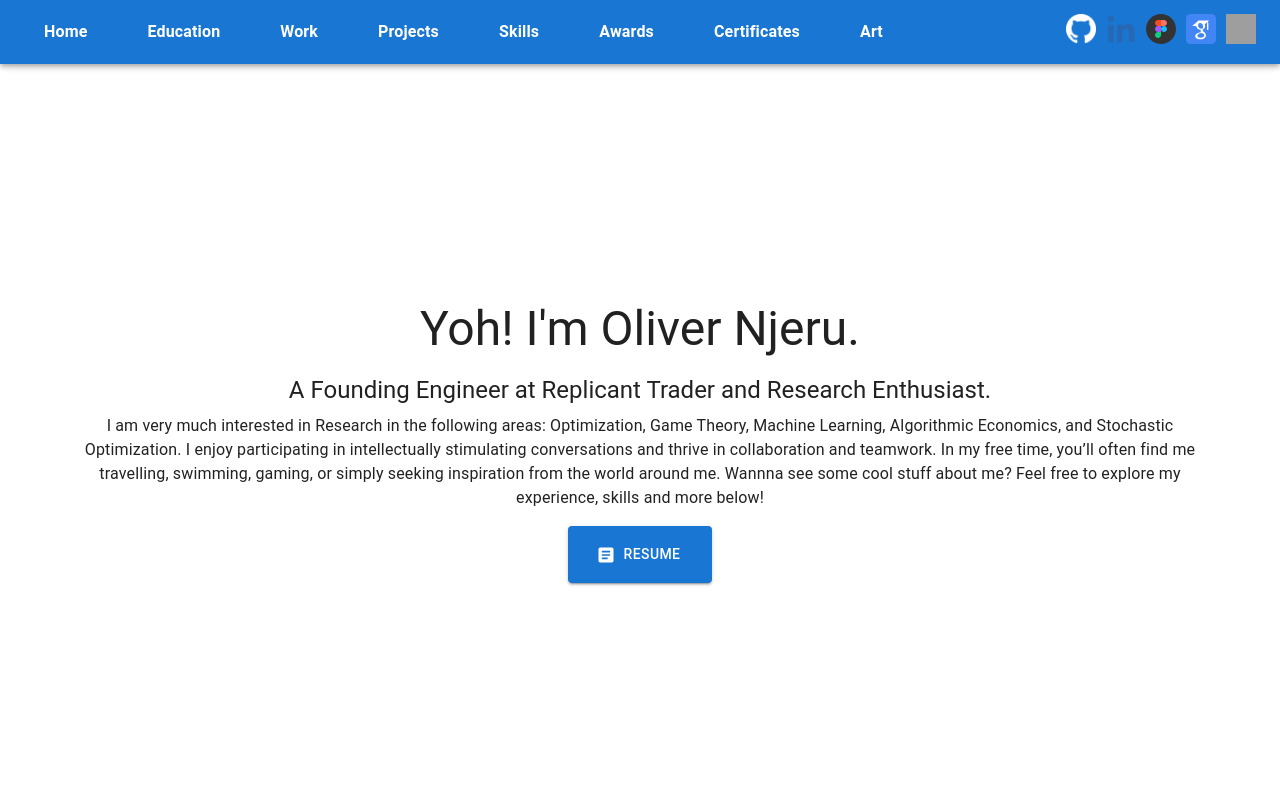
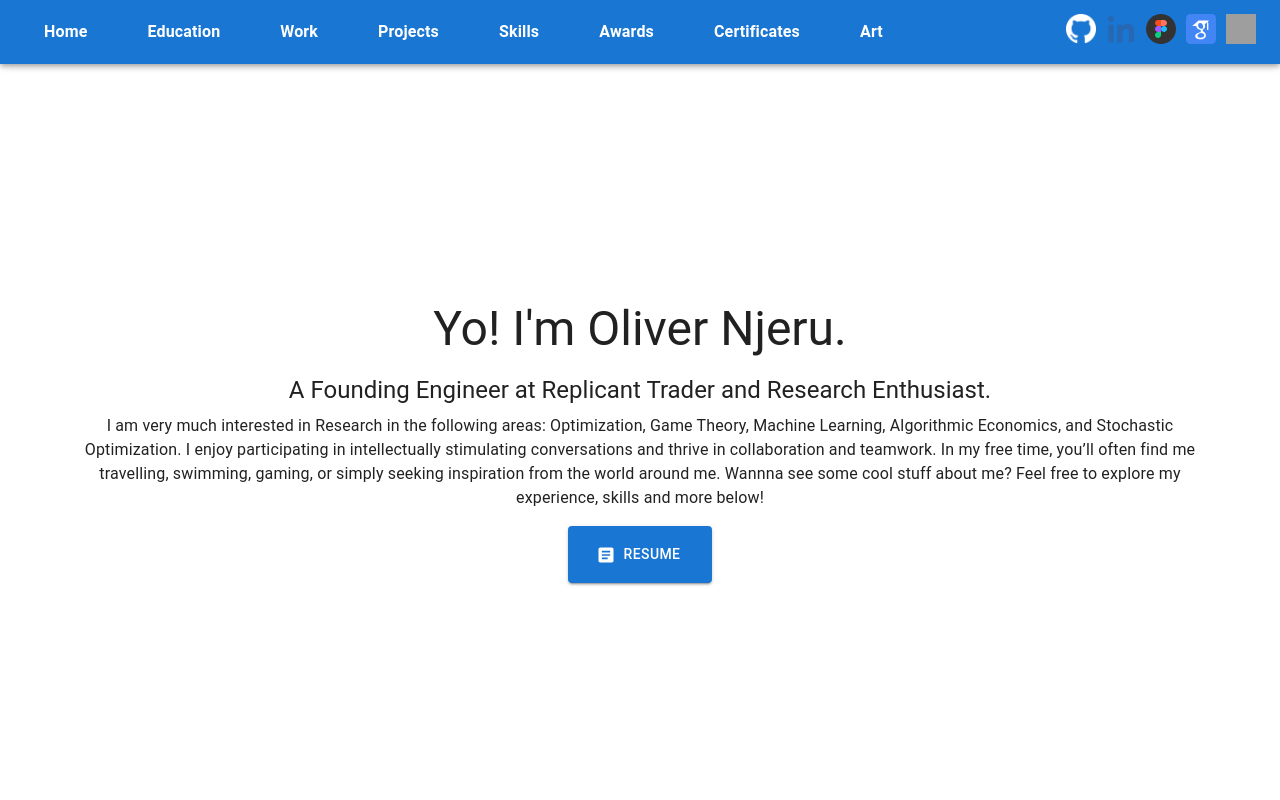
Before and after one commit to olivernjeru/olivernjeru.github.io, a React (Create React App) app: page / in a window 1280 px wide. Shown: the top 800 px of the page. Built offline with nearby package versions, Linux system fonts and the light colour scheme; grey boxes are pictures that could not be loaded.

Commit message:
fix: correct greeting text on HomePage component

```diff
--- a/src/components/HomePage.js
+++ b/src/components/HomePage.js
@@ -66,7 +66,7 @@ const HomePage = () => {
                 ) : (
                     <>
                         <Typography variant="h3" gutterBottom>
-                            Yoh! I'm Oliver Njeru.
+                            Yo! I'm Oliver Njeru.
                         </Typography>
                         <Typography variant="h5" gutterBottom>
                             A Founding Engineer at Replicant Trader and Research Enthusiast.
```
